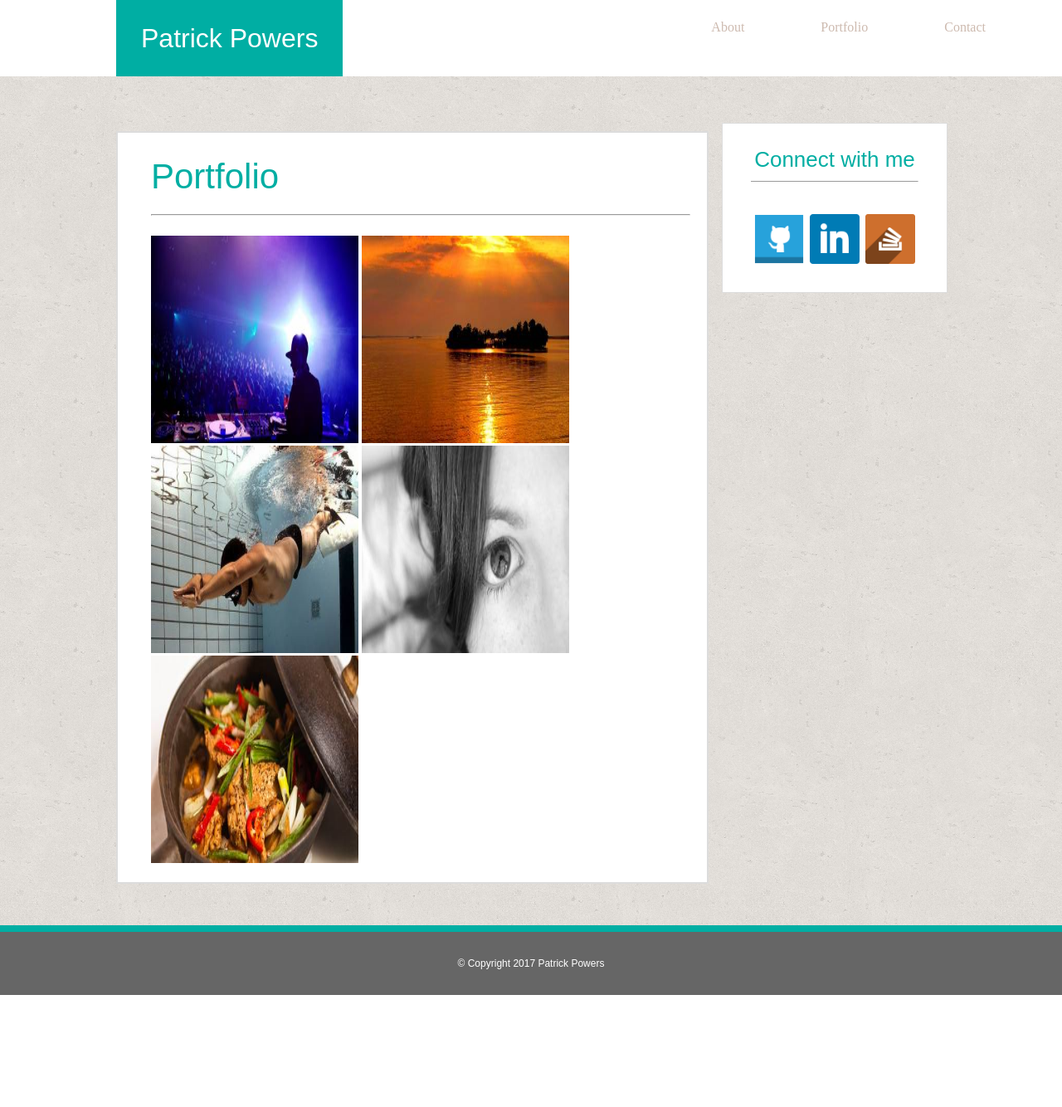
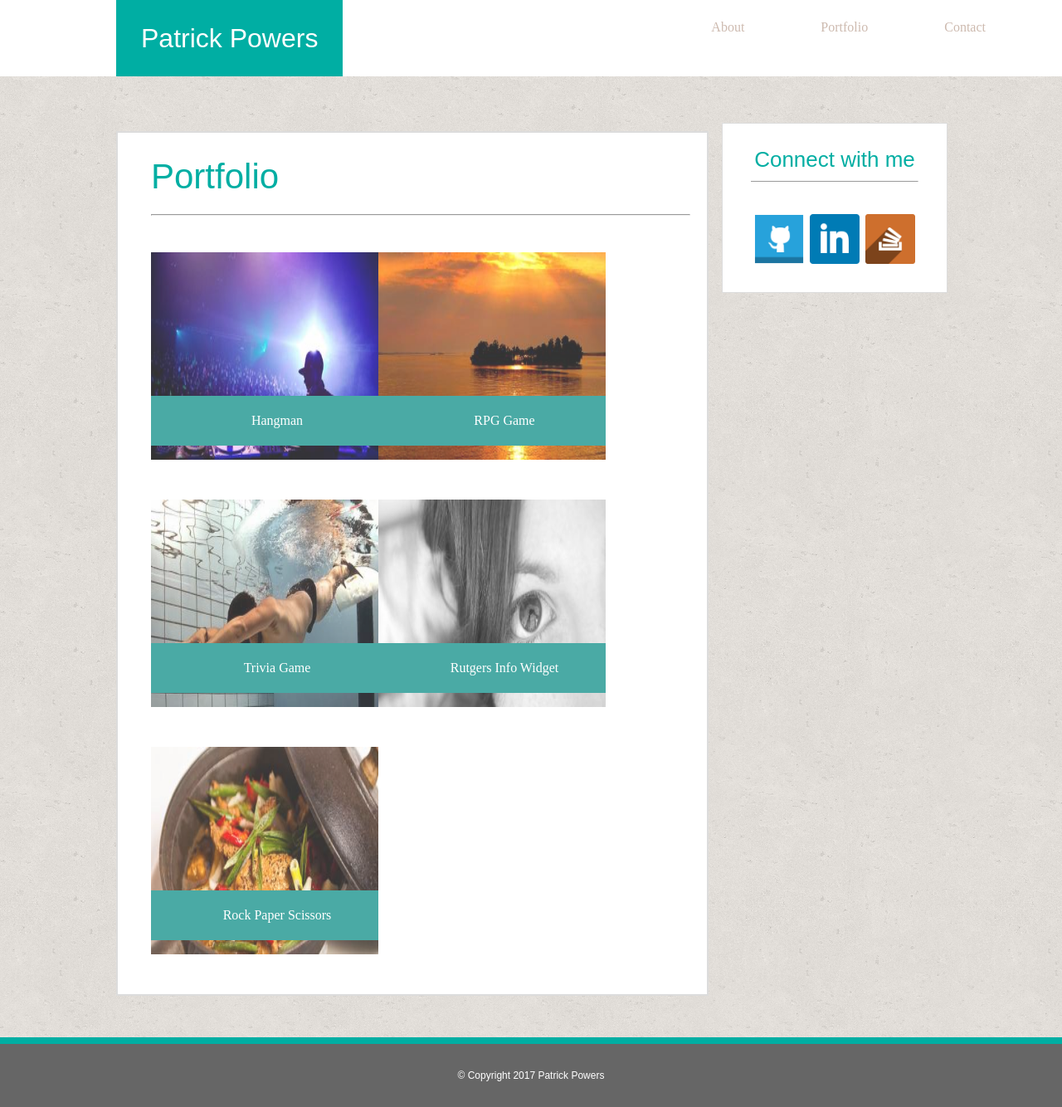
Before and after one commit to PatrickPowers777/Basic-Portfolio, a PHP site: page /portfolio.html in a window 1280 px wide. Shown: the whole page at 83% size. Before the commit the page ends 1199 px from the top, so only its background shows below. Run offline with PHP 8.4, Linux system fonts and the light colour scheme.

Commit message:
update portfolio:

```diff
--- a/assets/css/portfolio.css
+++ b/assets/css/portfolio.css
@@ -95,3 +95,38 @@ footer{
 	clear:both;
 	width:100%;
 }
+
+.borderimg {
+
+	width:274px;
+	overflow: auto;
+	position: relative;
+	float:left;
+	border: none;
+	margin: 20px 0 25px;
+}
+
+.borderimg:nth-child(even){
+	margin-right: 40px;
+}
+
+.borderimg img {
+	width:100%;
+	border: 0 none;
+	opacity: .8;
+}
+
+.borderimg h3 {
+	border-bottom: 0;
+	background: #4aaaa5;
+	color:#fff;
+	text-align: center;
+	position: absolute;
+	bottom: 20px;
+	padding: 15px;
+	width:100%;
+	line-height: 30px;
+	margin-bottom: 0;
+	font-weight: 300;
+
+}
--- a/portfolio.html
+++ b/portfolio.html
@@ -30,13 +30,25 @@
 	<br>
 	<hr>
 	<br>
+	<div class="borderimg">
 	<img src="assets/images/200.jpeg" width="250" height="250px">
+	<h3>Hangman</h3>
+	</div>
+	<div class="borderimg">
 	<img src="assets/images/201.jpeg" width="250" height="250px">
-	<br>
+	<h3>RPG Game</h3>
+	</div>
+	<div class="borderimg">
 	<img src ="assets/images/202.jpeg" width="250px" height="250px">
+	<h3>Trivia Game</h3>
+	</div>
+	<div class="borderimg">
 	<img src ="assets/images/203.jpeg" width ="250px" height="250px">
-	<br>
+	<h3>Rutgers Info Widget</h3>
+	</div>
+	<div class="borderimg">
 	<img src="assets/images/204.jpeg"	width="250px" height="250px">
+	<h3>Rock Paper Scissors</h3>
 
 	</section>
 
```
Also changed, not shown: assets/css/style.css (line endings or trailing spaces).
